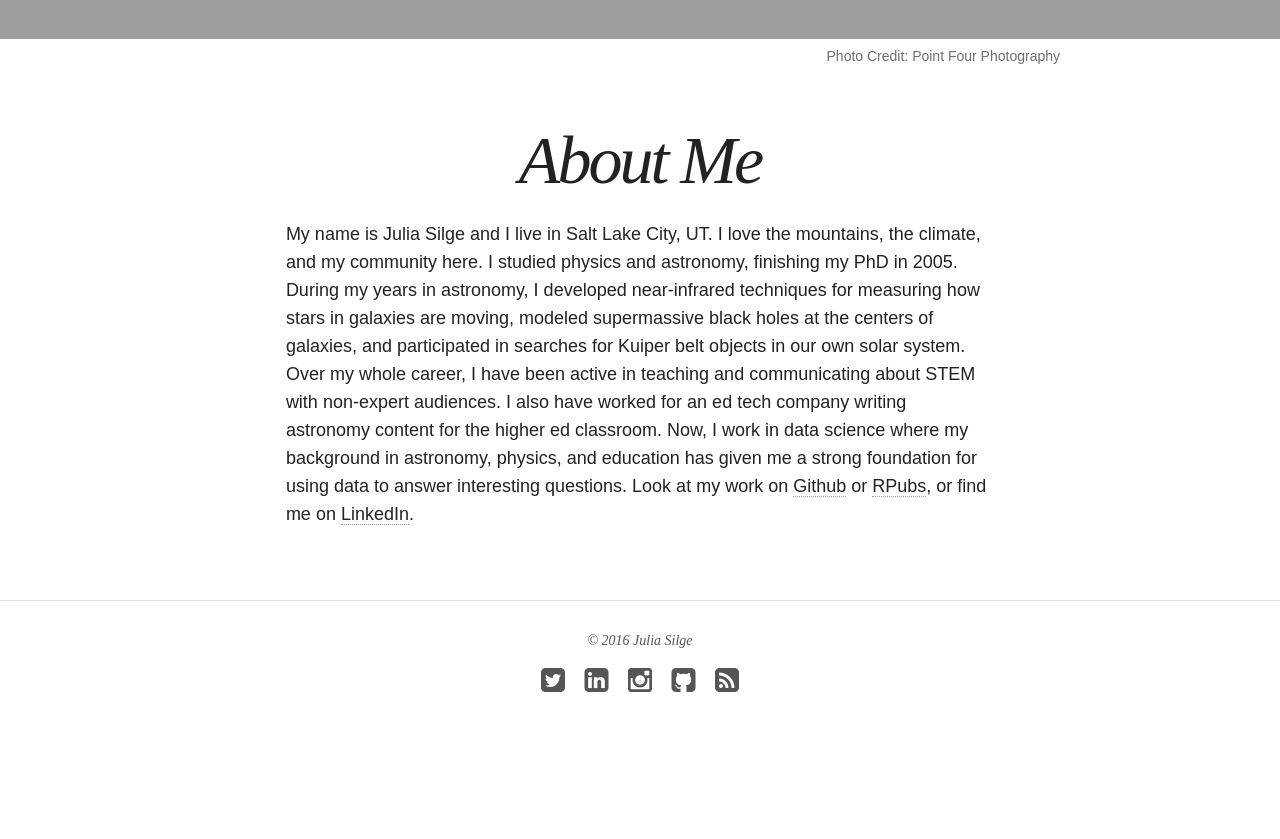
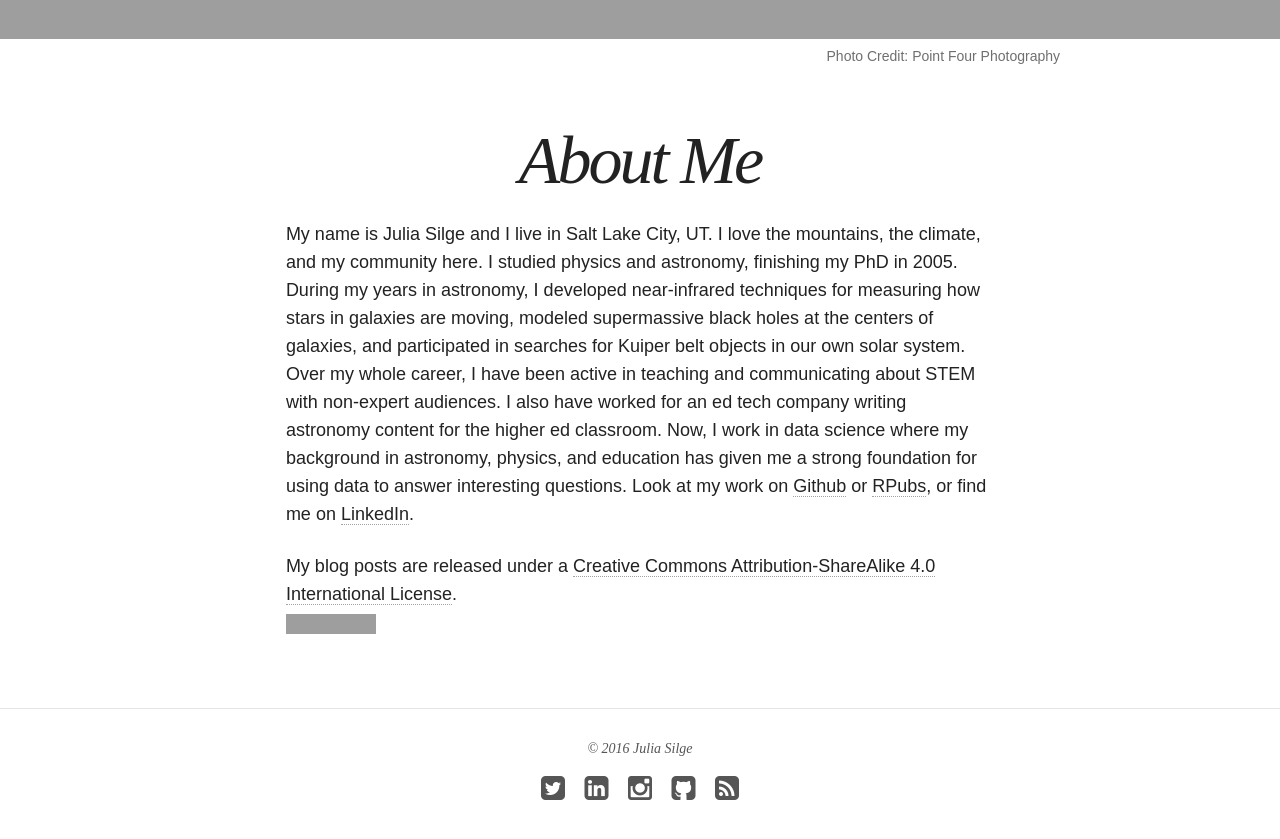
Before and after one commit to juliasilge/old_bloggy_blog, a Jekyll site: the page built from about/index.md, in a window 1280 px wide and 900 px high, scrolled down 1075 px. Shown: the top 839 px of the window. Built offline with Jekyll 4.4.1, drawn with Linux system fonts in a browser that asks for light colours; nearby versions of some CDN libraries; before the commit the page ends 1867 px from its top, so only the background shows below that; grey boxes are pictures that could not be loaded.

Commit message:
Add license to blog posts

```diff
--- a/about/index.md
+++ b/about/index.md
@@ -8,3 +8,6 @@ image:
 ---
 
 My name is Julia Silge and I live in Salt Lake City, UT. I love the mountains, the climate, and my community here. I studied physics and astronomy, finishing my PhD in 2005. During my years in astronomy, I developed near-infrared techniques for measuring how stars in galaxies are moving, modeled supermassive black holes at the centers of galaxies, and participated in searches for Kuiper belt objects in our own solar system. Over my whole career, I have been active in teaching and communicating about STEM with non-expert audiences. I also have worked for an ed tech company writing astronomy content for the higher ed classroom. Now, I work in data science where my background in astronomy, physics, and education has given me a strong foundation for using data to answer interesting questions. Look at my work on [Github](https://github.com/juliasilge) or [RPubs](http://rpubs.com/juliasilge), or find me on [LinkedIn](https://www.linkedin.com/in/juliasilge).
+
+My blog posts are released under a [Creative Commons Attribution-ShareAlike 4.0 International License](http://creativecommons.org/licenses/by-sa/4.0/).
+<br><a rel="license" href="https://creativecommons.org/licenses/by-sa/4.0/"><img alt="Creative Commons License" style="border-width:0" src="https://i.creativecommons.org/l/by-sa/4.0/88x31.png" /></a><br />
```
